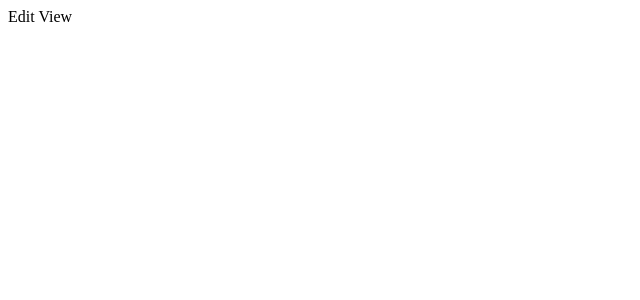
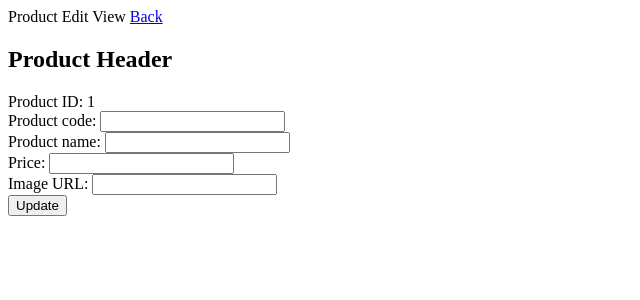
Before and after one commit to saoloung/master-data, a Vue app: page /product/1/edit in a window 1280 px wide. Shown: the top 300 px of the page, without its empty margins (0-640 px from the left). Built offline with nearby package versions, Linux system fonts and the light colour scheme; no server answers.

Commit message:
add update product function

```diff
--- a/src/views/EditView.vue
+++ b/src/views/EditView.vue
@@ -1,5 +1,58 @@
+<script setup>
+import { onMounted, ref, reactive } from 'vue'
+import { RouterLink, useRoute } from 'vue-router'
+import { useProductStore } from '../stores/product'
+
+const productStore = useProductStore()
+const route = useRoute()
+
+const productId = ref(-1)
+const productData = reactive({})
+
+onMounted(async () => {
+  productId.value = parseInt(route.params.id)
+  await productStore.loadProduct(productId.value)
+
+  productData.productCode = productStore.selectedProduct.productCode
+  productData.productName = productStore.selectedProduct.productName
+  productData.price = productStore.selectedProduct.price
+  productData.imageUrl = productStore.selectedProduct.imageUrl
+})
+
+const editProduct = async (productData, productId) => {
+  await productStore.editProduct(productData, productId)
+  alert('update completed')
+}
+
+</script>
+
 <template>
   <div>
-    Edit View
+    Product Edit View
+    <RouterLink :to="{ name: 'product-list' }">Back</RouterLink>
+    <div>
+      <h2>Product Header</h2>
+      <div>
+        Product ID:
+        {{ productId }}
+      </div>
+      <div>
+        Product code:
+        <input type="text" v-model="productData.productCode">
+      </div>
+      <div>
+        Product name:
+        <input type="text" v-model="productData.productName">
+      </div>
+      <div>
+        Price:
+        <input type="number" v-model="productData.price">
+      </div>
+      <div>
+        Image URL:
+        <input type="text" v-model="productData.imageUrl">
+      </div>
+      <button @click="editProduct(productData, productId)">Update</button>
+    </div>
   </div>
 </template>
```
